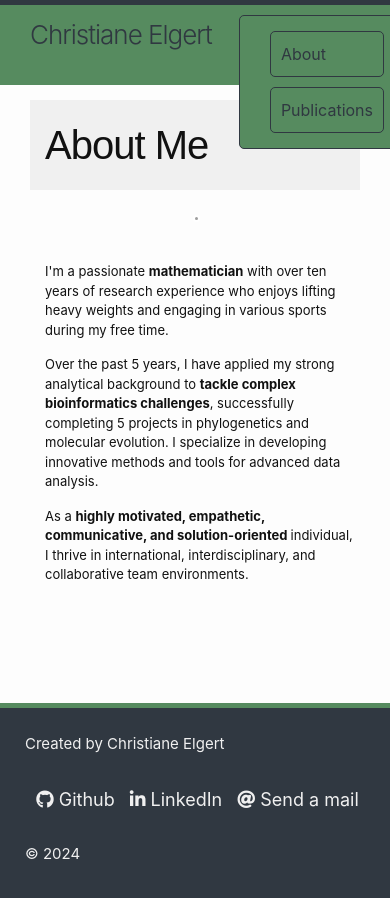
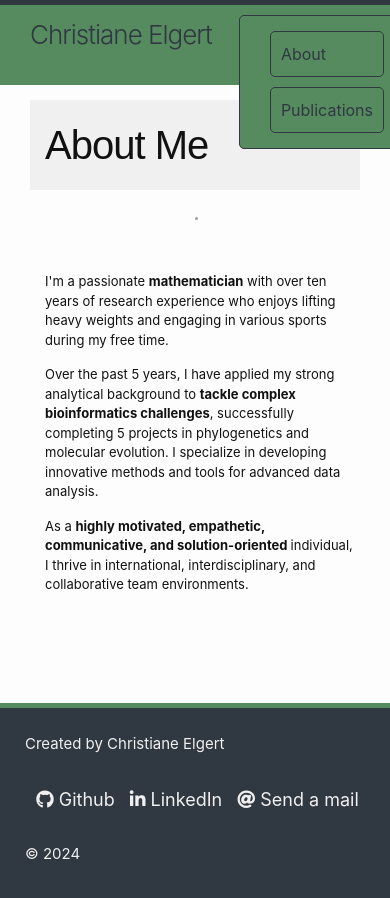
Before and after one commit to Elli-ellgard/Elli-ellgard.github.io, a Jekyll site: the page built from about/index.html, in a window 390 px wide. Built offline with Jekyll 4.4.1, drawn with Linux system fonts in a browser that asks for light colours; nearby versions of some CDN libraries; grey boxes are pictures that could not be loaded.

Commit message:
small changes

```diff
--- a/assets/css/main.css
+++ b/assets/css/main.css
@@ -583,7 +583,7 @@ footer{
 }
 
 .col {
-  flex: 0 0 var(--col-width, 100%); /* Set flex-basis to the variable width */
+  flex: 0 0 var(--col-width, 100%);
   height: auto;
 }
 
@@ -607,7 +607,7 @@ footer{
   left: 0;
   width: 100%;
   height: 100%;
-  object-fit: cover; /* Maintains aspect ratio while covering the circle */
+  object-fit: cover;
   transition: transform 0.3s ease, filter 0.3s ease;
 }
 
@@ -622,23 +622,29 @@ footer{
 
 
 .description {
-  padding: 10px 5px 5px 15px; /* Add padding for better readability */
-  text-align: left; /* Align text to the left */
+  padding: 10px 5px 5px 15px;
+  text-align: left;
 }
 
-@media screen and (max-width: 800px) {
+@media screen and (max-width: 600px) {
   .about-section {
-    flex-direction: column; /* Stack items vertically */
+    flex-direction: column;
     gap: 10px;
   }
 
   .col {
     flex: 0 0 100%;
+    height: auto;
   }
 
   .picture {
-    margin-bottom: 20px; /* Add spacing between image and text */
+    margin-bottom: 20px;
   }
+
+  .description {
+  padding: 20px 5px 5px 15px;
+  text-align: left;
+}
 }
 
 
@@ -718,11 +724,11 @@ footer{
 /* Override for smaller screens */
 @media screen and (max-width: 660px) {
   .pubs-link {
-    position: static; /* Default document flow positioning */
-    margin-top: 10px; /* Add spacing above */
-    margin-bottom: 10px; /* Add spacing below */
-    display: block; /* Make it block-level for better layout */
-    text-align: center; /* Center the button horizontally */
+    position: static;
+    margin-top: 10px;
+    margin-bottom: 10px;
+    display: block;
+    text-align: center;
   }
 }
 
```
